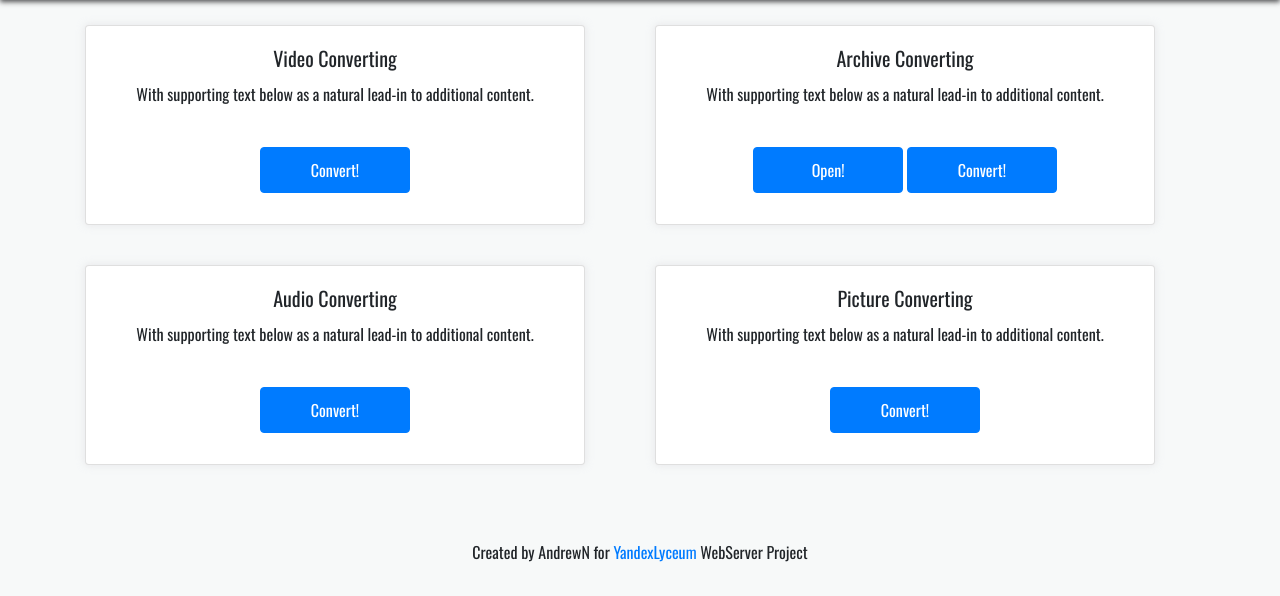
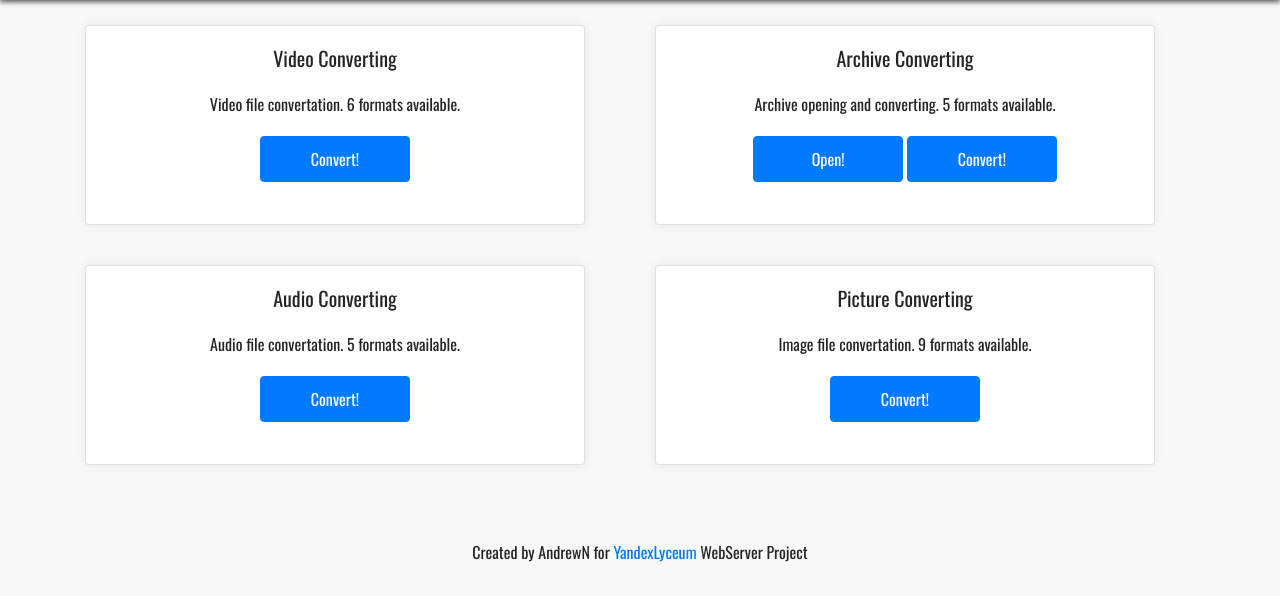
Before and after one commit to Bopobywek/web-converter, a Flask app: page / in a window 1280 px wide. Shown: the part 56-652 px from the top of the page. Run offline with Flask 2, Linux system fonts and the light colour scheme; some libraries are stand-ins or nearby versions.

Commit message:
Added alerts

```diff
--- a/app.py
+++ b/app.py
@@ -110,8 +110,11 @@ def open_archive():
             flash('Sorry, an unknown error occurred', category='danger')
             return redirect(url_for('index'))
         files, filename = arc.all_files()
-        return render_template('open-arc.html', files=files.get('files'), filename=filename)
-    return render_template('open-arc.html', form=form)
+        return render_template('open-arc.html', files=files.get('files'), filename=filename, title='Archive Open')
+    for errors in form.errors.values():
+        for error in errors:
+            flash(error, category='danger')
+    return render_template('open-arc.html', form=form, title='Archive Open')
 
 
 @app.route('/archive-convert', methods=['GET', 'POST'])
@@ -133,7 +136,8 @@ def convert_archive():
             return redirect(url_for('index'))
         files, archive_filename = arc.all_files()
         return render_template('convert-arc.html', files=files.get('files'), filename=archive_filename,
-                               get_file_type=get_file_type, arc_formats=ARCHIVE_SUPPORTED_FORMATS, form2=form2)
+                               get_file_type=get_file_type, arc_formats=ARCHIVE_SUPPORTED_FORMATS, form2=form2,
+                               title='Archive Convert')
     if form2.validate_on_submit():
         dict_of_files = request.form.to_dict()
         files = list(filter(lambda x: os.path.exists(x), dict_of_files.keys()))
@@ -153,12 +157,22 @@ def convert_archive():
             if isinstance(path_new, str):
                 el_path_new = path_new.split('/')
                 file_new = el_path_new[-1]
-                return render_template('result.html', path=path_new, new_filename=file_new)
+                return render_template('result.html', path=path_new, new_filename=file_new, title='Download')
             else:
                 flash('Sorry, an unknown error occurred', category='danger')
             return redirect(url_for('index'))
-        return redirect(url_for('convert_archive'))
-    return render_template('convert-arc.html', form=form)
+        archive_filename = uuid.uuid4().hex if archive_filename is None else archive_filename
+        arc_converter = ArchiveFuncs(os.path.join('files', session.get('user_operation_id')),
+                                     archive_filename)
+        path_new = arc_converter.make_archive(dict_of_files['arc'])
+        if isinstance(path_new, str):
+            el_path_new = path_new.split('/')
+            file_new = el_path_new[-1]
+            return render_template('result.html', path=path_new, new_filename=file_new, title='Download')
+    for errors in form.errors.values():
+        for error in errors:
+            flash(error, category='danger')
+    return render_template('convert-arc.html', form=form, title='Archive Convert')
 
 
 @app.route('/download/<path:file_path>', methods=['GET', 'POST'])
@@ -192,8 +206,11 @@ def convert_picture():
         if path == 'error':
             return redirect(url_for('index'))
         new_file = path.split('/')[-1]
-        return render_template('result.html', path=path, new_filename=new_file)
-    return render_template('convert.html', form=form)
+        return render_template('result.html', path=path, new_filename=new_file, title='Download')
+    for errors in form.errors.values():
+        for error in errors:
+            flash(error, category='danger')
+    return render_template('convert.html', form=form, title='Convert Image')
 
 
 @app.route('/audio-convert', methods=['GET', 'POST'])
@@ -212,8 +229,11 @@ def convert_audio():
         if path == 'error':
             return redirect(url_for('index'))
         new_file = path.split('/')[-1]
-        return render_template('result.html', path=path, new_filename=new_file)
-    return render_template('convert.html', form=form)
+        return render_template('result.html', path=path, new_filename=new_file, title='Download')
+    for errors in form.errors.values():
+        for error in errors:
+            flash(error, category='danger')
+    return render_template('convert.html', form=form, title='Convert Audio')
 
 
 @app.route('/video-convert', methods=['GET', 'POST'])
@@ -232,8 +252,11 @@ def convert_video():
         if path == 'error':
             return redirect(url_for('index'))
         new_file = path.split('/')[-1]
-        return render_template('result.html', path=path, new_filename=new_file)
-    return render_template('convert.html', form=form)
+        return render_template('result.html', path=path, new_filename=new_file, title='Download')
+    for errors in form.errors.values():
+        for error in errors:
+            flash(error, category='danger')
+    return render_template('convert.html', form=form, title='Convert video')
 
 
 def check_operation_id():
--- a/archive_functions.py
+++ b/archive_functions.py
@@ -50,4 +50,4 @@ class ArchiveFuncs(object):
 
 
 if __name__ == '__main__':
-    pass
+    print(ARCHIVE_SUPPORTED_FORMATS)
--- a/templates/base.html
+++ b/templates/base.html
@@ -51,7 +51,6 @@
         }
 
         footer {
-            position: static;
             height: 20px;
             bottom: 0;
             width: 100%;
@@ -67,6 +66,11 @@
         .modal-content {
             box-shadow: 0px 0px 3px #848484;
             padding: 5px;
+        }
+
+        .card-text {
+            padding-top: 10px;
+            margin-bottom: -5px;
         }
     </style>
     <title>{% block title %}{% endblock %}</title>
--- a/templates/main.html
+++ b/templates/main.html
@@ -7,7 +7,7 @@
                 <div class="card text-center with-s">
                     <div class="card-body">
                         <h5 class="card-title">Video Converting</h5>
-                        <p class="card-text">With supporting text below as a natural lead-in to additional content.</p>
+                        <p class="card-text">Video file convertation. 6 formats available.</p>
                         <a href="/video-convert" class="btn btn-primary btn-tab">Convert!</a>
                     </div>
                 </div>
@@ -17,7 +17,7 @@
                 <div class="card text-center with-s">
                     <div class="card-body">
                         <h5 class="card-title">Archive Converting</h5>
-                        <p class="card-text">With supporting text below as a natural lead-in to additional content.</p>
+                        <p class="card-text">Archive opening and converting. 5 formats available.</p>
                         <a href="/archive-open" class="btn btn-primary btn-tab">Open!</a>
                         <a href="/archive-convert" class="btn btn-primary btn-tab">Convert!</a>
                     </div>
@@ -29,7 +29,7 @@
                 <div class="card text-center with-s">
                     <div class="card-body">
                         <h5 class="card-title">Audio Converting</h5>
-                        <p class="card-text">With supporting text below as a natural lead-in to additional content.</p>
+                        <p class="card-text">Audio file convertation. 5 formats available.</p>
                         <a href="/audio-convert" class="btn btn-primary btn-tab">Convert!</a>
                     </div>
                 </div>
@@ -39,7 +39,7 @@
                 <div class="card text-center with-s">
                     <div class="card-body">
                         <h5 class="card-title">Picture Converting</h5>
-                        <p class="card-text">With supporting text below as a natural lead-in to additional content.</p>
+                        <p class="card-text">Image file convertation. 9 formats available.</p>
                         <a href="/picture-convert" class="btn btn-primary btn-tab">Convert!</a>
                     </div>
                 </div>
```
